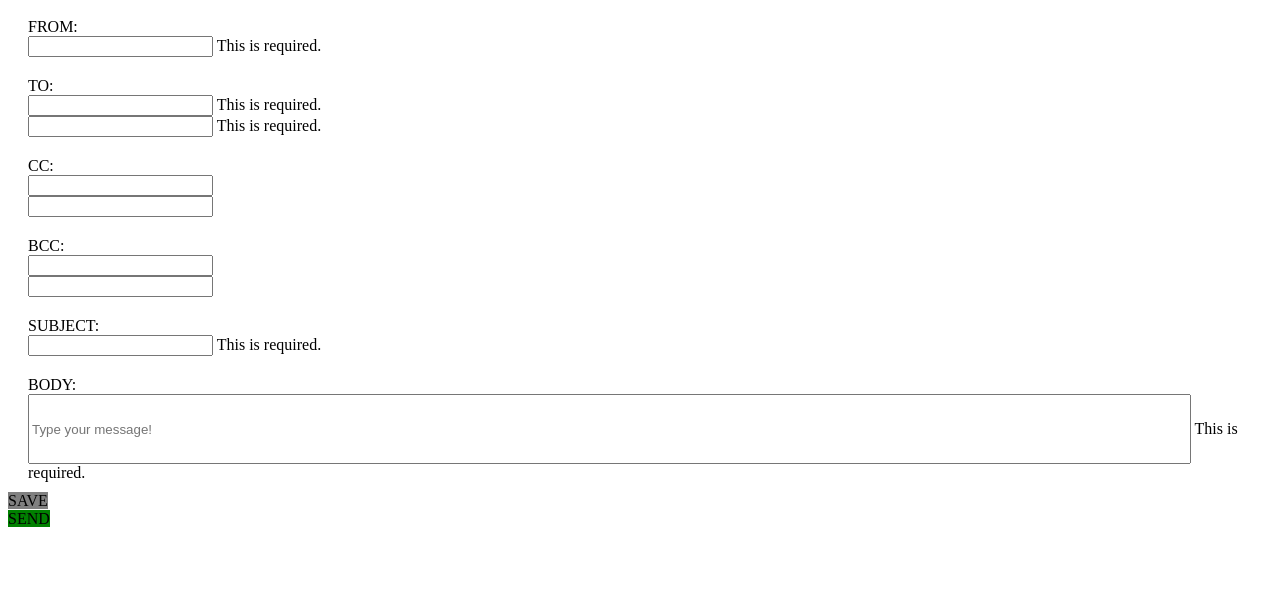
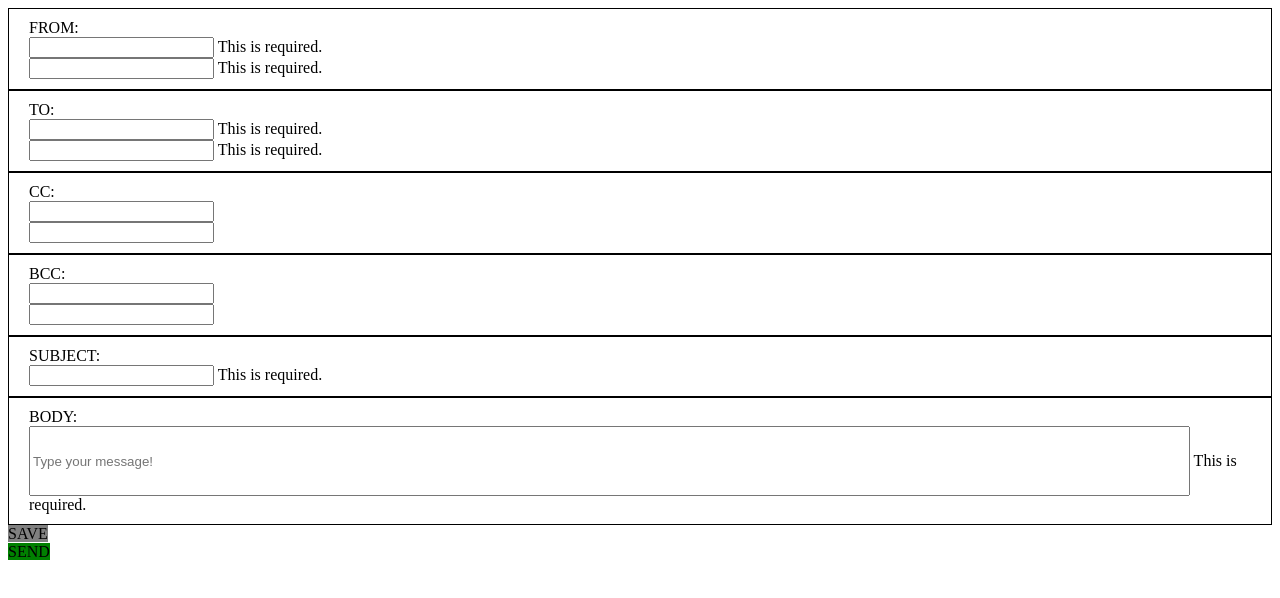
Before and after one commit to pragati2112/ebemailclient, a website: page view/compose.html in a window 1280 px wide. Drawn offline with Linux system fonts and the light colour scheme.

Commit message:
app.js file updated

```diff
--- a/server.js
+++ b/server.js
@@ -4,7 +4,7 @@ let email=require('./app/model/email.js');
 let demo=require('./app/model/demo.js');
 const mongoose=require('mongoose');
 const bodyparser=require('body-parser');
-const morgan=require('morgan');
+
 const moment=require('moment');
 const sendgrid=require("@sendgrid/mail");
 
--- a/view/compose.html
+++ b/view/compose.html
@@ -22,7 +22,7 @@
 .inputRow
 {
    padding: 10px 20px;
-
+   border:1px solid black;
 }
 .neutralButton{
    background: grey;
@@ -32,12 +32,21 @@
 }
   </style>
   <form name="myform">
-   <div class=" layoutcontainer width100 inputRow"  layout="row">
 
+ <div class=" width100 inputRow"  layout="row">
 <div flex="25">FROM:</div>
-<div flex="75"> <input type="email" name="from" id="from"  ng-model="thisEmail.from" required />
-<span ng-show="myform.from.$touched && myform.from.$invalid">This is required.</span>
+<div flex="75" layout="column" layout-align="start start" layout="column" layout-align="start start">
+ <div layout="row" layout-align="start start" class="width100" ng-repeat="from in thisEmail.from">
 
+ <div flex>
+ <input type="text" name="from.name" id="from.name"  ng-model="from.name" class="width100" required />
+ <span ng-show="myform.from.name.$touched && myform.from.name.$invalid">This is required.</span>
+ </div>
+ <div flex>
+<input type="email" name="from.email" id="from.email"  ng-model="from.email" class="width100" required />
+<span ng-show="myform.from.email.$touched && myform.from.email.$invalid">This is required.</span>
+</div>
+</div>
 </div>
 </div>
 
```
Also changed, not shown: view/app.js (+5 -5 lines), view/drafts.html (+1 -2 lines), view/index.html (+1 -1 lines), view/sent.html (+1 -0 lines).
